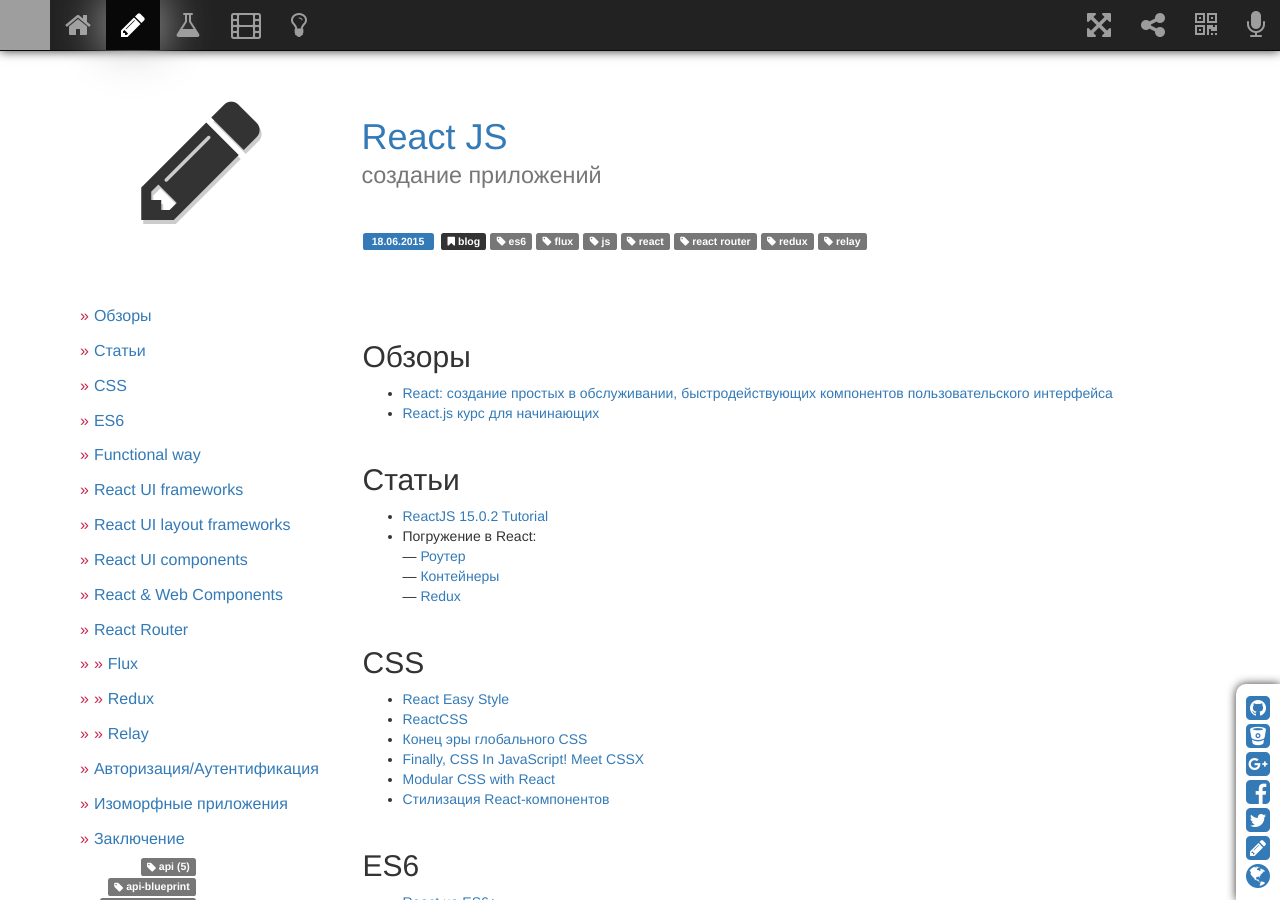
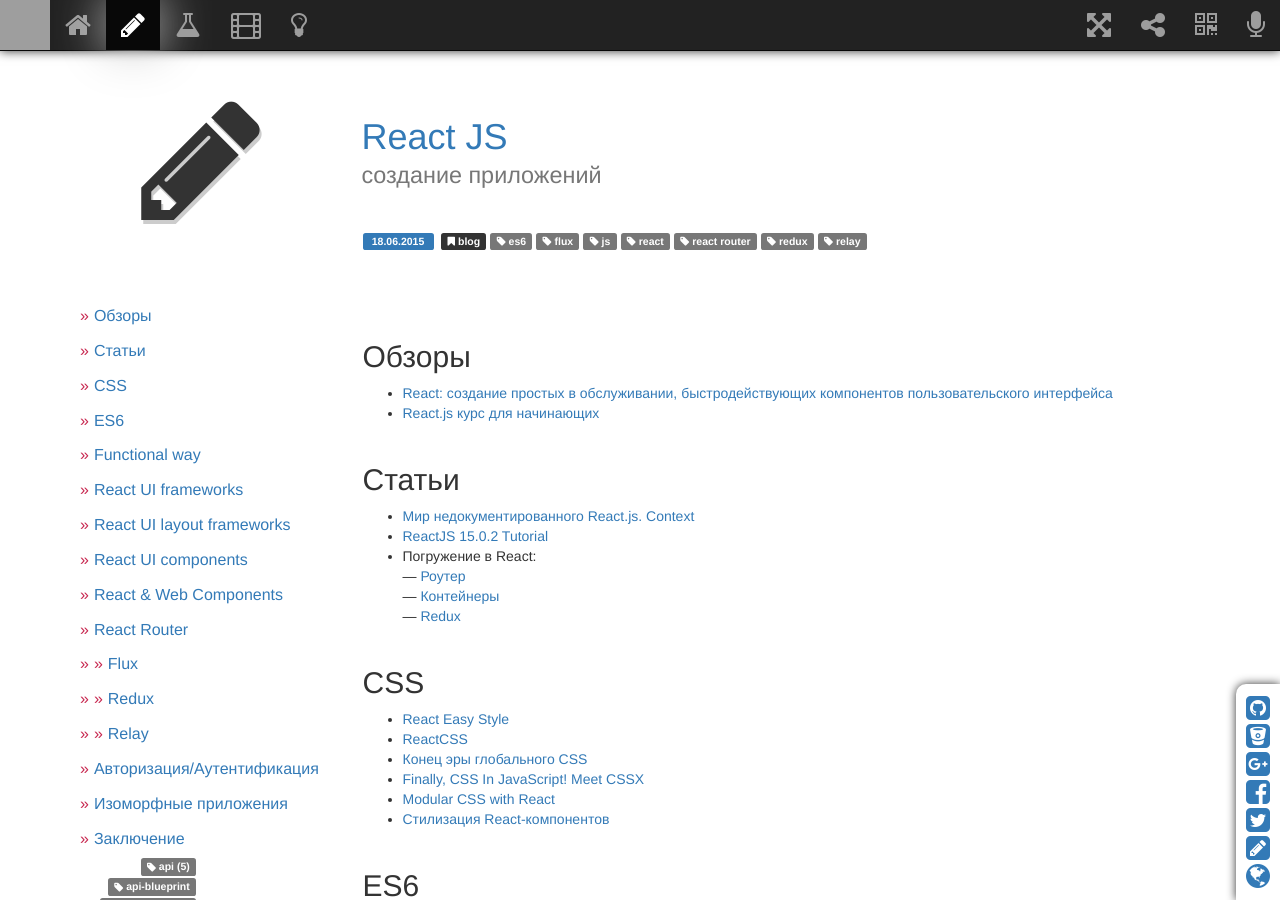
Before and after one commit to sergeymakoveev/sergeymakoveev.github.com, a Jekyll site: the page built from _posts/2015-06-18-js.react.md, in a window 1280 px wide and 900 px high. Built offline with Jekyll 4.4.1, drawn with Linux system fonts in a browser that asks for light colours; nearby versions of some CDN libraries; comment, search, counter and statistics services are not loaded; grey boxes are pictures that could not be loaded.

Commit message:
[#] обновил контент

```diff
--- a/_posts/2015-06-18-js.react.md
+++ b/_posts/2015-06-18-js.react.md
@@ -15,6 +15,7 @@
 
 
 ## Статьи
+*   [Мир недокументированного React.js. Context](https://habrahabr.ru/post/266407/)
 *   [ReactJS 15.0.2 Tutorial](https://habrahabr.ru/post/282874/)
 *   Погружение в React:
     &mdash; [Роутер](http://prgssr.ru/development/pogruzhenie-v-react-router.html)
```
